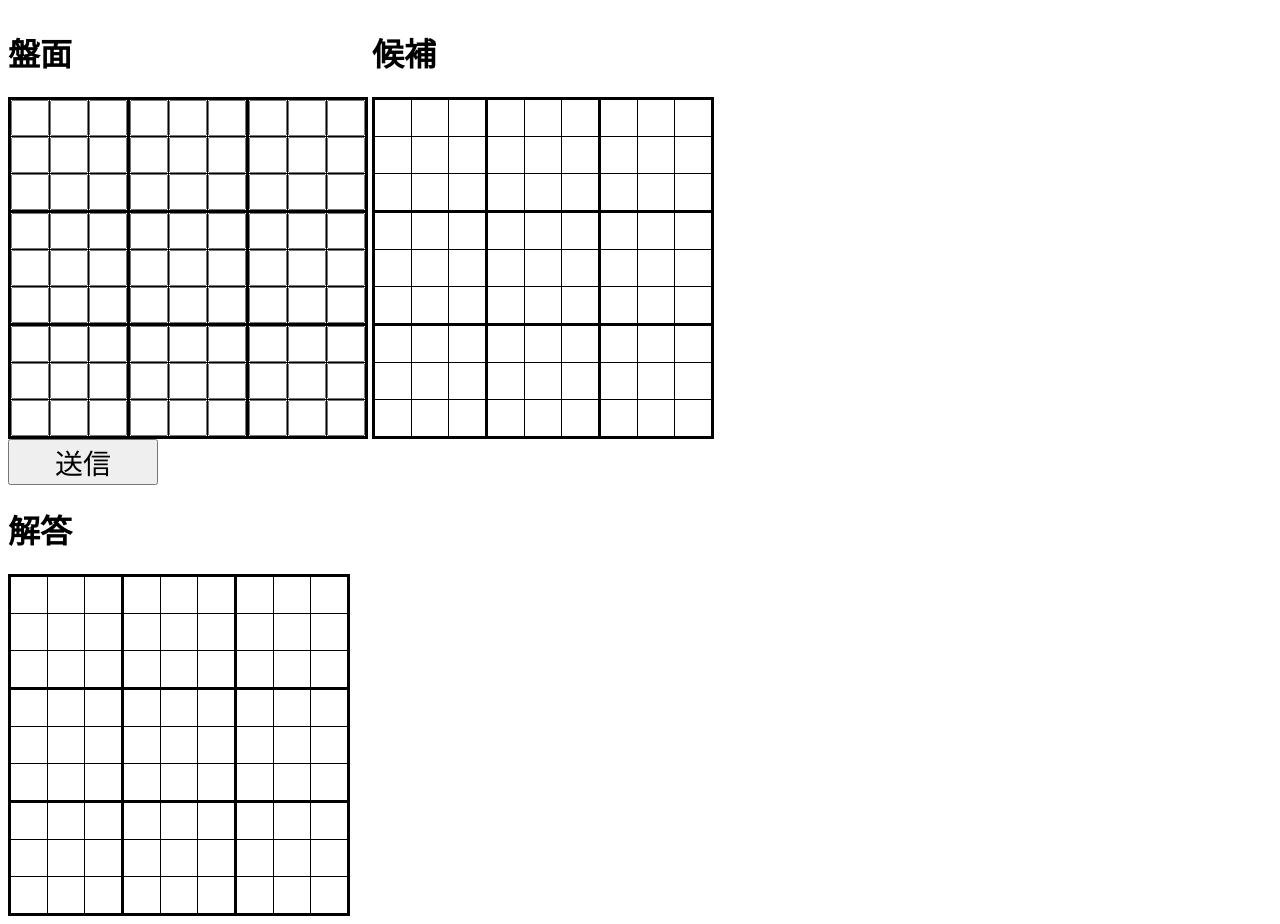
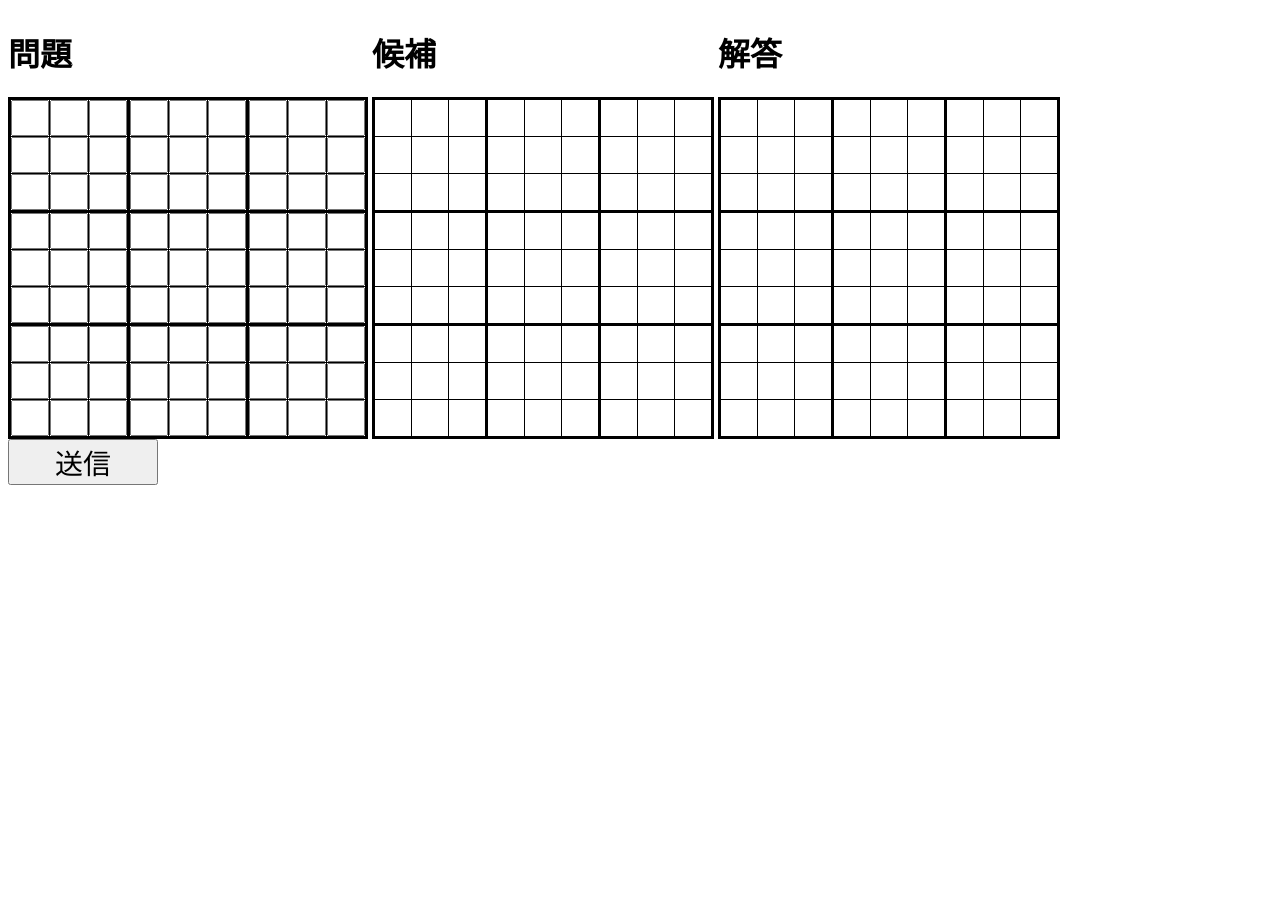
Before and after one commit to Swordroot/Sudoku, a plain HTML site: page public/index.html in a window 1280 px wide. After the commit the page ends 800 px from the top, so only its background shows below. Drawn offline with Linux system fonts and the light colour scheme.

Commit message:
微妙に変更

```diff
--- a/public/index.html
+++ b/public/index.html
@@ -12,7 +12,7 @@
   <body>
     <div id="tablesParent">
       <div class="tableWrap">
-        <h1>盤面</h1>
+        <h1>問題</h1>
         <table id="inputTable" class="board">
           <tr>
             <td class="nn">
@@ -381,9 +381,6 @@
           </tr>
         </table>
       </div>
-        <br>
-        <button id="sendButton" onclick="send(this)">送信</button>
-    </div>
       <div class="tableWrap">
         <h1>解答</h1>
         <table id="answerTable" class="board">
@@ -488,6 +485,9 @@
           </tr>
         </table>
       </div>
+      <br>
+      <button id="sendButton" onclick="send(this)">送信</button>
+    </div>
   </div>
   </body>
 </html>
```
Also changed, not shown: functions/src/models/backTrackKouhoModel.ts (added). Lines whose indentation alone changed are shown as unchanged.
